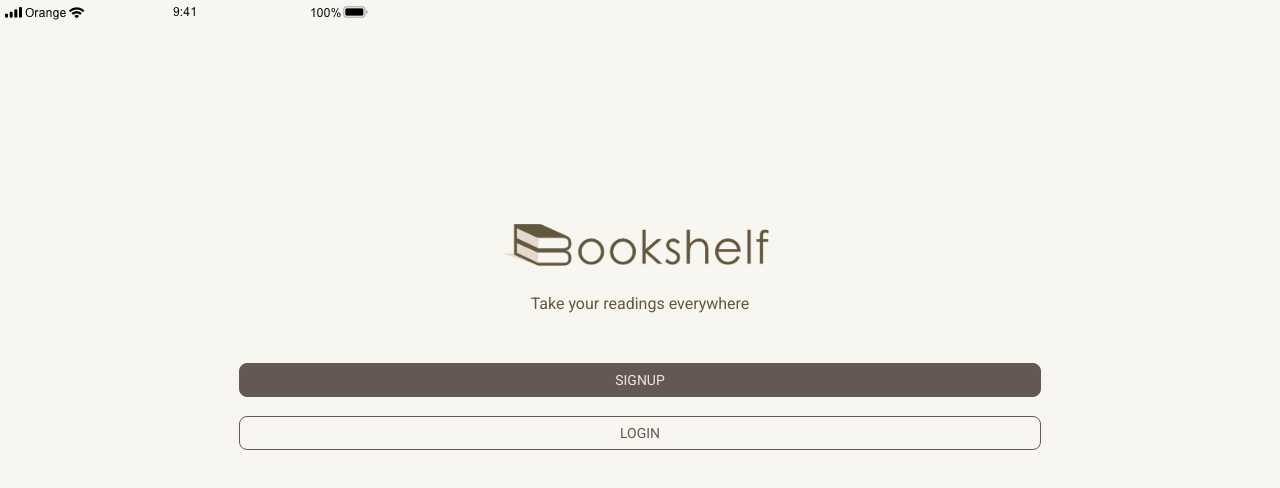
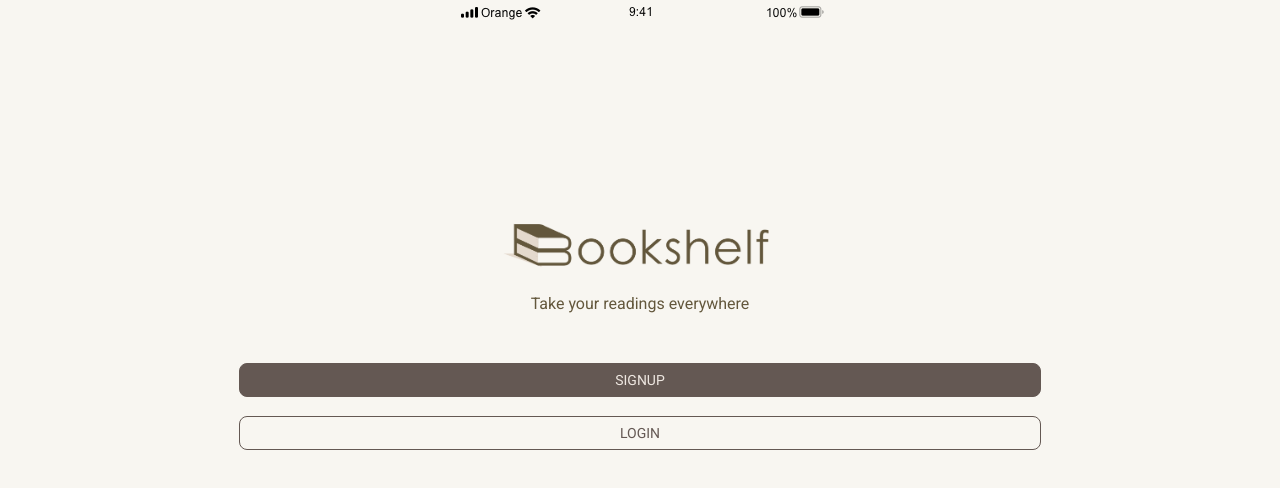
Before and after one commit to muflow/bookshelfapp-frontend, a React (Create React App) app: page / in a window 1280 px wide. Shown: the top 488 px of the page. Built offline with nearby package versions, Linux system fonts and the light colour scheme; no server answers.

Commit message:
adding some style

```diff
--- a/src/App.css
+++ b/src/App.css
@@ -112,12 +112,11 @@ form input {
   position: fixed;
   top: 0px;
   left: 0px;
-  /* padding-top: 5px;
-  padding-left: 7px;
-  padding-right: 5px; */
-  padding: 5px 5px 7px;
+  padding: 5px 2px 7px;
+  width: 100%;
 }
 
 .status-bar > img {
+  margin: 0 auto;
 
 }
```
